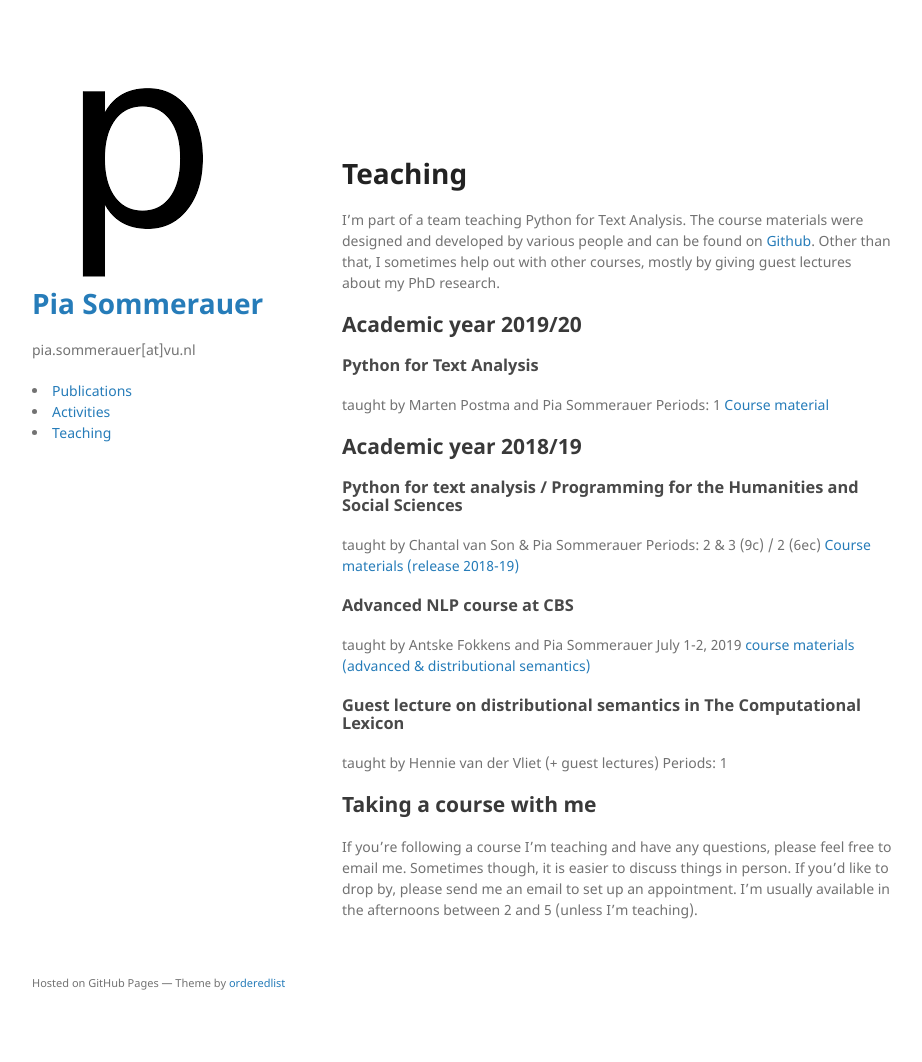
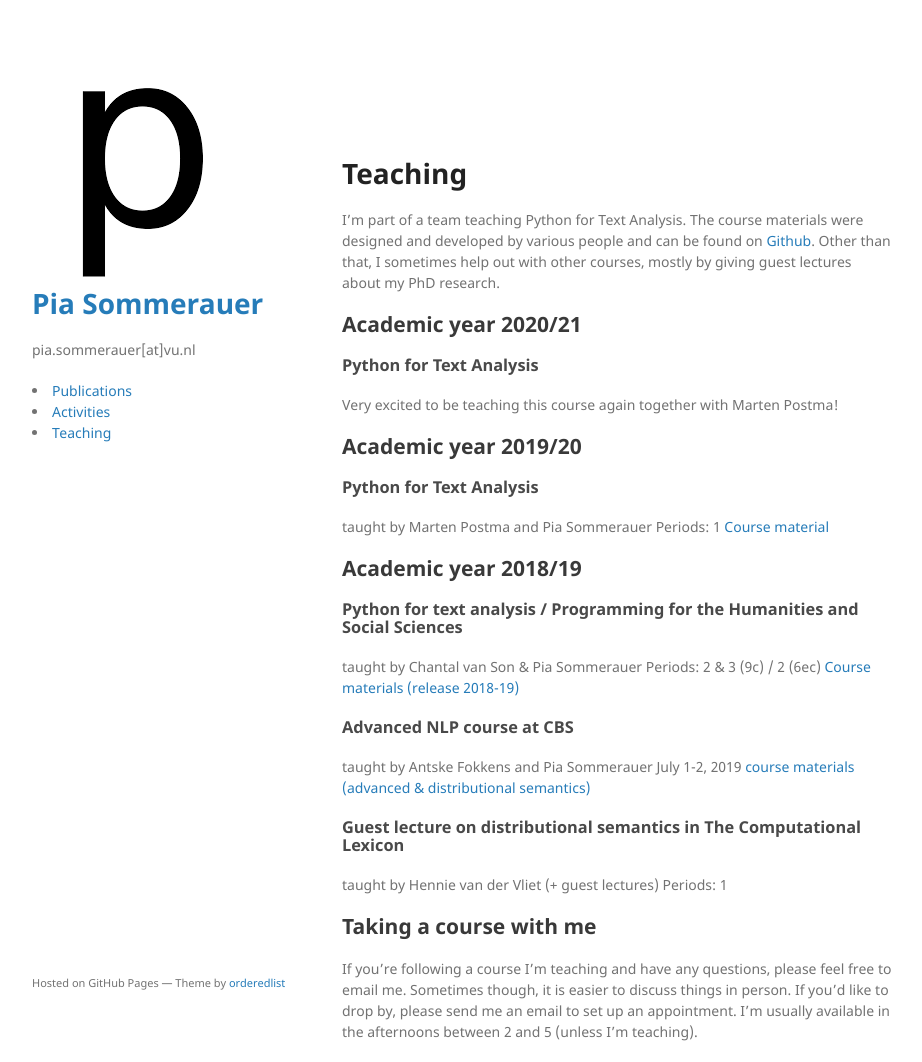
Before and after one commit to PiaSommerauer/PiaSommerauer.github.io, a Jekyll site: the page built from teaching.md, in a window 1280 px wide and 1062 px high. Shown: the whole window, without its empty margins (178-1100 px from the left). Built offline with Jekyll 4.4.1, drawn with Linux system fonts in a browser that asks for light colours; our own code applies the rules of GitHub Pages for plain Markdown files.

Commit message:
update teaching

```diff
--- a/teaching.md
+++ b/teaching.md
@@ -1,6 +1,13 @@
 # Teaching
 
 I'm part of a team teaching Python for Text Analysis. The course materials were designed and developed by various people and can be found on [Github](https://github.com/cltl/python-for-text-analysis). Other than that, I sometimes help out with other courses, mostly by giving guest lectures about my PhD research.
+
+## Academic year 2020/21
+
+### Python for Text Analysis
+
+Very excited to be teaching this course again together with Marten Postma!
+
 
 ## Academic year 2019/20
 
```
Also changed, not shown: pub.md (+1 -1 lines).
